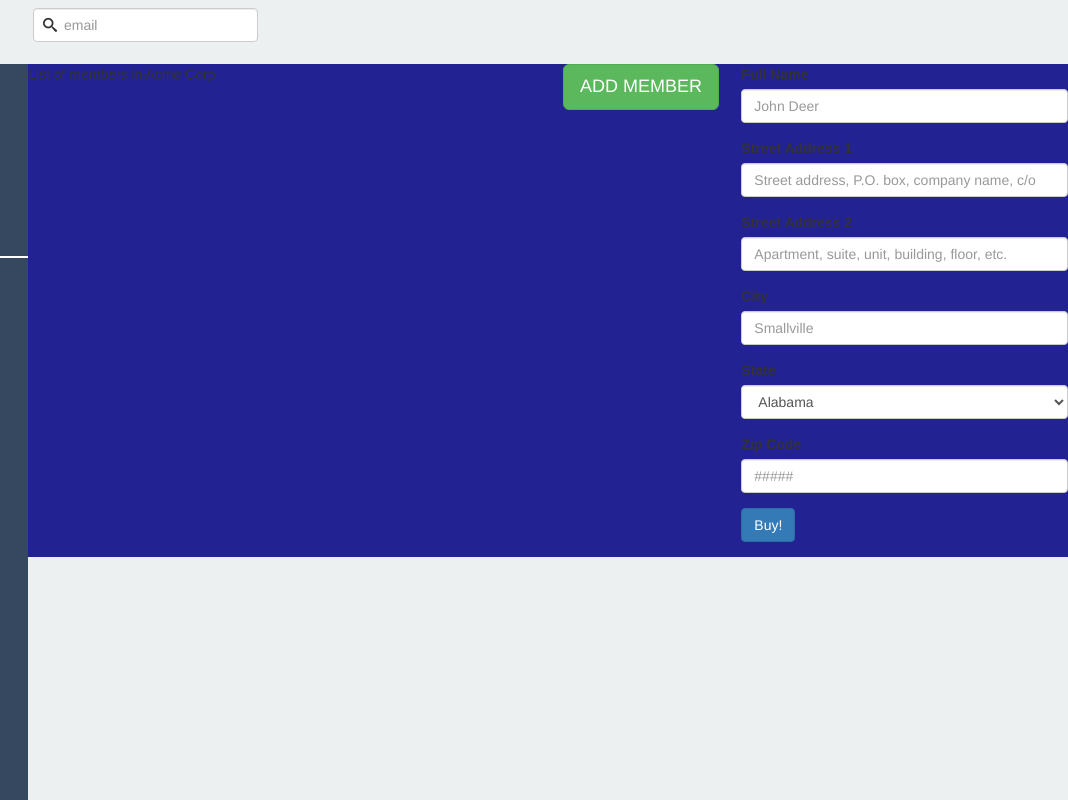
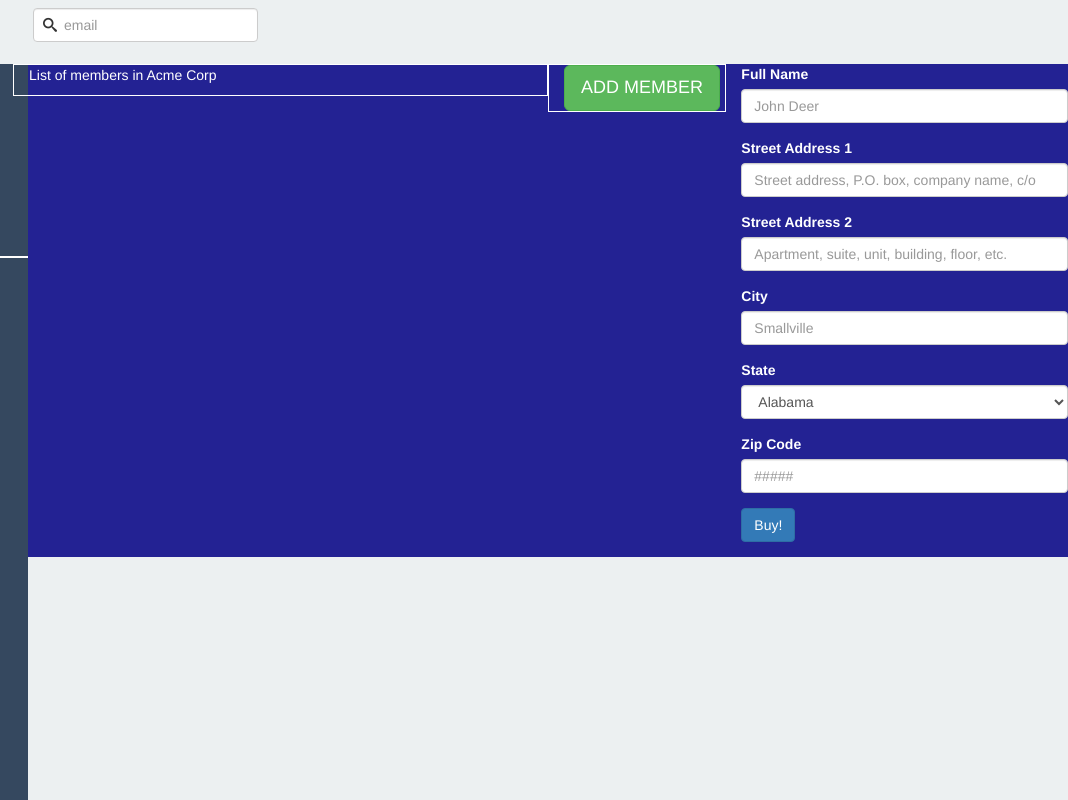
Before and after one commit to rohinsha/UI-dashboard-task3, a website: page index.html in a window 1280 px wide. Shown: the full height of the page, 212-1280 px from the left. Drawn offline with nearby package versions, Linux system fonts and the light colour scheme; files that its build step writes are made by us from their sources; files whose address does not match are found by name.

Commit message:
Set border to member column

```diff
--- a/sass/pages/_dashboard.scss
+++ b/sass/pages/_dashboard.scss
@@ -38,12 +38,22 @@ background-color: $darkblue;
   margin: 18px 20px 10px;
 }
 
+.main-layout{
+	.row{
+	.member-list,
+	.member-button {
+ border:1px solid white !important;
+ }
+ }
+}
+
 .left-sidebar {
   background-color: $darkgray;
   height: 100%;
   position: fixed;
   width: 240px;
  color:white;
+
   h3 {
     font-size: 28px;
     color: white;
@@ -92,7 +102,9 @@ hr{
      }
    }
 }
-
+.main-layout{
+	color:white;
+}
 .list-group {
 	p{
 	font-size:24px;
```
